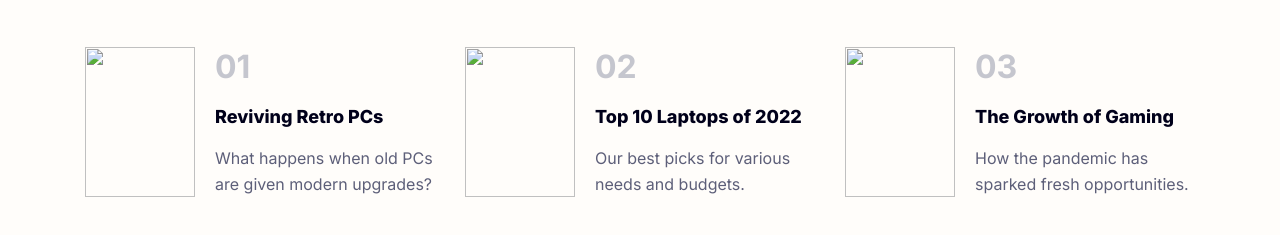
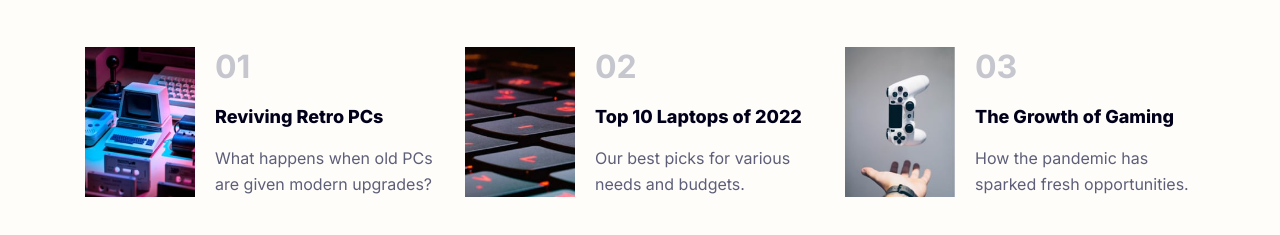
Before and after one commit to Ahlam-alsaffarini/news-homepage, a plain HTML site: page index.html in a window 1280 px wide. Shown: the part 797-1032 px from the top of the page. Drawn offline with Linux system fonts and the light colour scheme; the site is published under a folder, as on GitHub Pages, so addresses that start at the root find nothing.

Commit message:
update css file

```diff
--- a/index.html
+++ b/index.html
@@ -105,7 +105,7 @@
     <div class="container">
       <footer>
         <div class="categories">
-          <img src="/assets/images/image-retro-pcs.jpg" alt="" />
+          <img src="assets/images/image-retro-pcs.jpg" alt="" />
           <div class="catagories-content">
             <h1>01</h1>
             <a href="#">Reviving Retro PCs</a>
@@ -113,7 +113,7 @@
           </div>
         </div>
         <div class="categories">
-          <img src="/assets/images/image-top-laptops.jpg" alt="" />
+          <img src="assets/images/image-top-laptops.jpg" alt="" />
           <div class="catagories-content">
             <h1>02</h1>
             <a href="#">Top 10 Laptops of 2022</a>
@@ -121,7 +121,7 @@
           </div>
         </div>
         <div class="categories">
-          <img src="/assets/images/image-gaming-growth.jpg" alt="" />
+          <img src="assets/images/image-gaming-growth.jpg" alt="" />
           <div class="catagories-content">
             <h1>03</h1>
             <a href="#">The Growth of Gaming</a>
```
